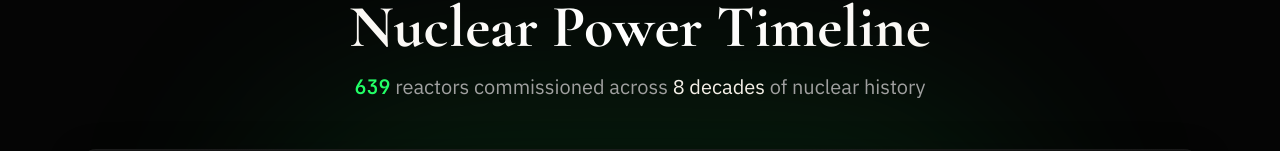
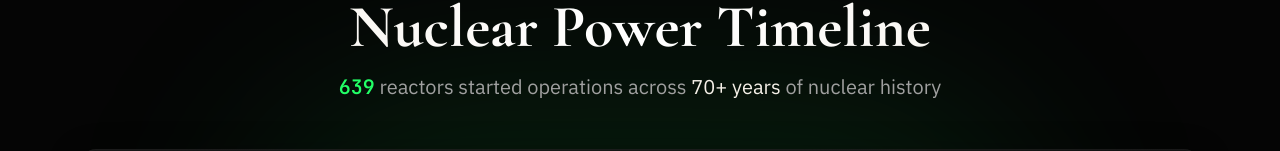
Before and after one commit to vinvuk/reactormap, a Next.js app: page /decades in a window 1280 px wide. Shown: the part 170-321 px from the top of the page. Built offline with nearby package versions, Linux system fonts and the light colour scheme; no server answers.

Commit message:
Fix wording: clarify timeline counts only started reactors

```diff
--- a/src/app/decades/page.tsx
+++ b/src/app/decades/page.tsx
@@ -248,8 +248,8 @@ export default async function DecadesPage() {
                 Nuclear Power Timeline
               </h1>
               <p className="text-xl text-silver">
-                <span className="text-[#22ff66] font-mono font-bold">{totalStarted}</span> reactors commissioned across{" "}
-                <span className="text-cream">8 decades</span> of nuclear history
+                <span className="text-[#22ff66] font-mono font-bold">{totalStarted}</span> reactors started operations across{" "}
+                <span className="text-cream">70+ years</span> of nuclear history
               </p>
             </div>
 
```
